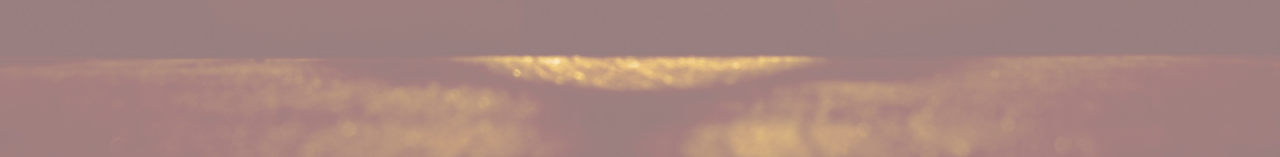
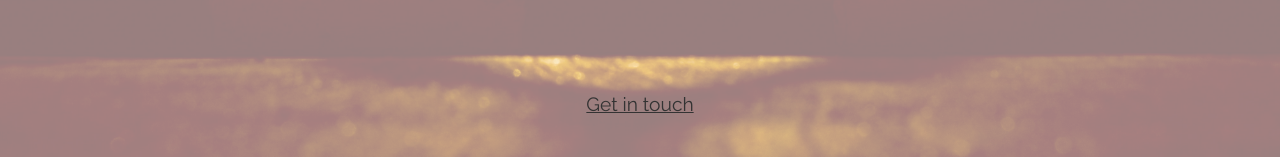
Before and after one commit to Juliegrandidge/Juliegrandidge.github.io, a Jekyll site: the page built from index.md, in a window 1280 px wide. Shown: the part 740-897 px from the top of the page. Built offline with Jekyll 4.4.1, drawn with Linux system fonts in a browser that asks for light colours; our own code applies the rules of GitHub Pages for plain Markdown files.

Commit message:
Add email contact link

```diff
--- a/_layouts/home.html
+++ b/_layouts/home.html
@@ -7,4 +7,6 @@ layout: default
         <h1>Julie Grandidge</h1>
         <h2>Yoga Teacher</h2>
     </div>
+
+    <p><a href="mailto:info@julie-yoga.com">Get in touch</a></p>
 </div>
--- a/assets/main.scss
+++ b/assets/main.scss
@@ -1,7 +1,6 @@
 ---
 ---
-
-html, body, h1, h2 {
+html, body, h1, h2, p {
   margin: 0;
   padding: 0;
 }
@@ -21,10 +20,47 @@ html, body, h1, h2 {
     transform: translate(-50%, -50%);
     color: #333;
   }
+
+  h1 {
+    font-size: 7vw;
+    margin-bottom: 0.2em;
+
+    @media (max-width: 600px) {
+      font-size: 2.5rem;
+    }
+  }
+
+  h2 {
+    font-size: 4vw;
+
+    @media (max-width: 600px) {
+      font-size: 1.5rem;
+    }
+  }
+
+  p {
+    font-size: 1.5vw;
+
+    @media (max-width: 600px) {
+      font-size: 1rem;
+      bottom: 2rem;
+    }
+
+    position: absolute;
+    bottom: 5vh;
+    left: 50%;
+    margin-right: -50%;
+    transform: translate(-50%, 0);
+
+    a {
+      color: #333;
+      text-decoration: underline;
+    }
+  }
 }
 
 #main::before {
-  background: url(./img/backlit-meditating-meditation-1051838.jpg) no-repeat center;
+  background: url(/assets/img/backlit-meditating-meditation-1051838.jpg) no-repeat center;
   background-size: cover;
   position: absolute;
   height: 100%;
@@ -35,20 +71,3 @@ html, body, h1, h2 {
   top: 0;
   left: 0;
 }
-
-h1 {
-  font-size: 7vw;
-  margin-bottom: 0.2em;
-
-  @media (max-width: 600px) {
-    font-size: 2.5rem;
-  }
-}
-
-h2 {
-  font-size: 4vw;
-
-  @media (max-width: 600px) {
-    font-size: 1.5rem;
-  }
-}
```
